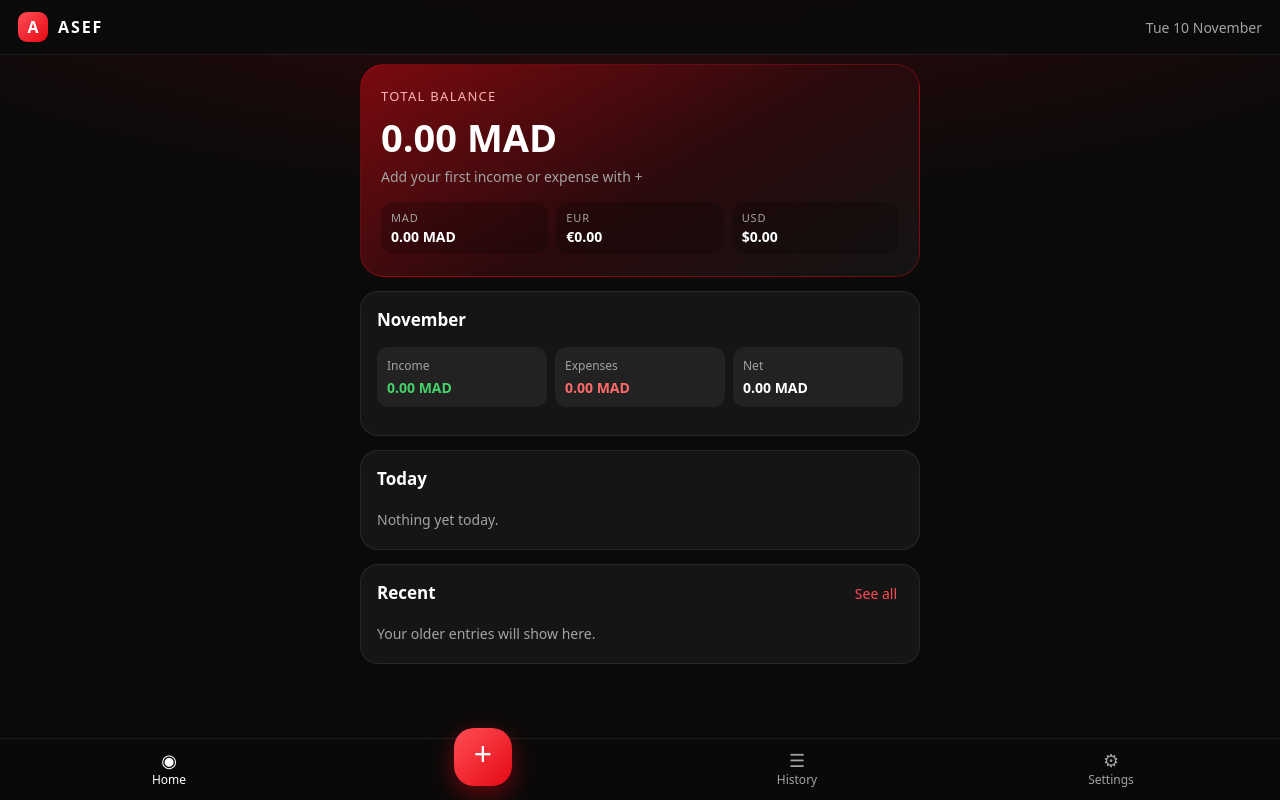
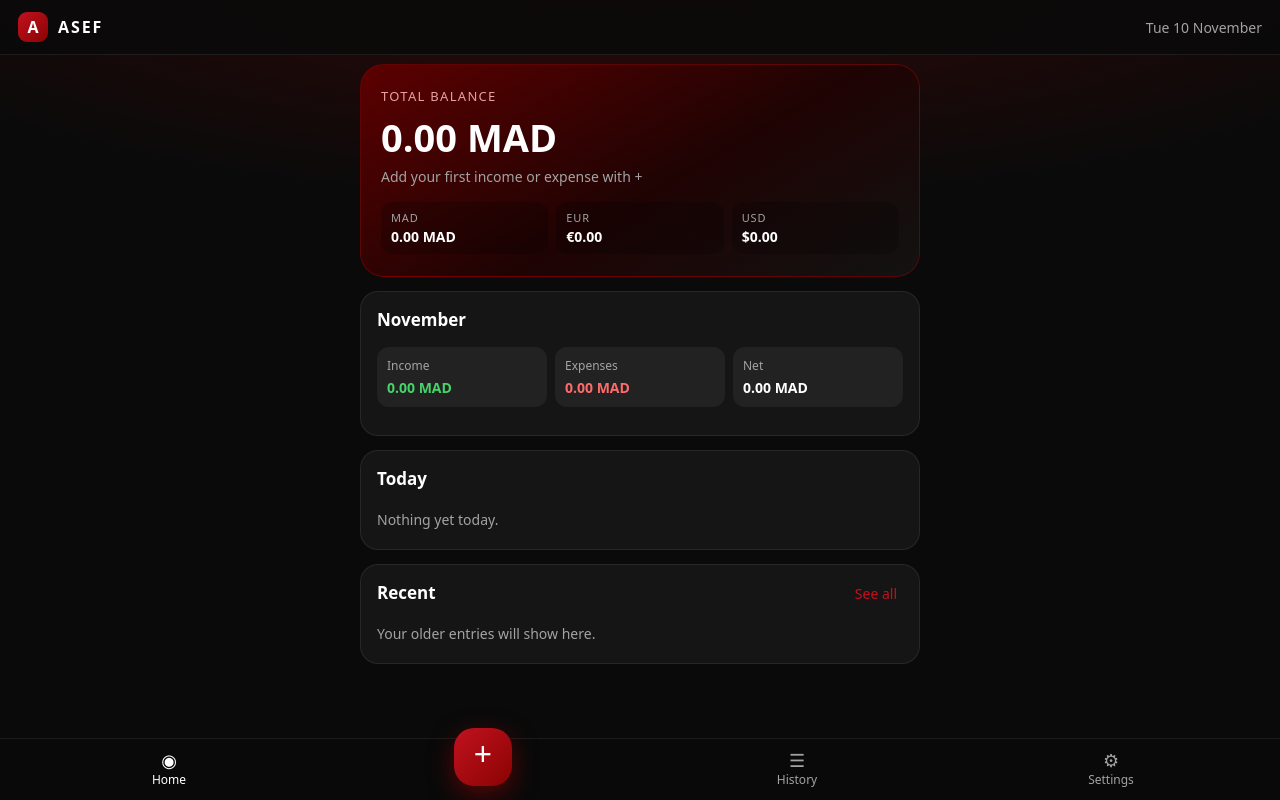
Before and after one commit to aelfqier/ASEF, a website: page www/index.html in a window 1280 px wide. Drawn offline with Linux system fonts and the light colour scheme.

Commit message:
Use a deeper blood red
Co-Authored-By: Claude Opus 5.5 <noreply@anthropic.com>
Claude-Session: https://claude.ai/code/session_01AQL5aJt6oLx9sQG6q9zE2x

```diff
--- a/www/css/app.css
+++ b/www/css/app.css
@@ -4,14 +4,14 @@
   --sa-bottom: max(env(safe-area-inset-bottom, 0px), var(--safe-area-inset-bottom, 0px));
   --font: system-ui, -apple-system, "Segoe UI", Roboto, sans-serif;
   --bg: #0a0a0a; --surface: #151515; --surface-2: #222222; --line: rgba(255,255,255,.08);
-  --fg: #ffffff; --muted: #a3a3a3; --gold: #e50914; --gold-2: #ff4d55;
+  --fg: #ffffff; --muted: #a3a3a3; --gold: #8a0303; --gold-2: #c1121f;
   --in: #46d369; --out: #ff6b6b; --radius: 18px;
   color-scheme: dark;
 }
 * { box-sizing: border-box; -webkit-tap-highlight-color: transparent; }
 html, body { margin: 0; background: var(--bg); color: var(--fg); font-family: var(--font); font-size: 16px; }
 body { padding: calc(var(--sa-top) + 64px) 16px calc(var(--sa-bottom) + 96px); min-height: 100vh;
-  background: radial-gradient(120% 60% at 50% -10%, rgba(229,9,20,.22), transparent 60%), var(--bg); }
+  background: radial-gradient(120% 60% at 50% -10%, rgba(138,3,3,.35), transparent 60%), var(--bg); }
 button { font: inherit; color: inherit; background: none; border: 0; cursor: pointer; }
 input, select { font: inherit; color: var(--fg); background: var(--surface-2); border: 1px solid var(--line); border-radius: 12px; padding: 10px 12px; min-width: 0; }
 input:focus, select:focus { outline: 2px solid var(--gold); outline-offset: 1px; }
@@ -29,8 +29,8 @@ main { max-width: 560px; margin: 0 auto; }
 .top-date { color: var(--muted); font-size: 14px; }
 
 .hero { padding: 22px 20px; border-radius: 24px; margin-bottom: 14px;
-  background: linear-gradient(150deg, #7a0a10, #2a0a0c 55%, #141414); border: 1px solid rgba(229,9,20,.35); }
-.hero-label { color: #ffb3b6; font-size: 13px; text-transform: uppercase; letter-spacing: .1em; }
+  background: linear-gradient(150deg, #5c0000, #1f0303 55%, #121212); border: 1px solid rgba(138,3,3,.6); }
+.hero-label { color: #e8a0a0; font-size: 13px; text-transform: uppercase; letter-spacing: .1em; }
 .hero-amount { font-size: 38px; font-weight: 800; margin: 6px 0 4px; font-variant-numeric: tabular-nums; }
 .hero-sub { color: var(--muted); font-size: 14px; }
 .cur-row { display: flex; gap: 8px; margin-top: 16px; flex-wrap: wrap; }
@@ -86,7 +86,7 @@ h3.sub { font-size: 13px; color: var(--muted); text-transform: uppercase; letter
 
 .btn { background: var(--gold); color: #ffffff; font-weight: 800; padding: 12px 20px; border-radius: 14px; }
 .btn.small { padding: 8px 14px; }
-.btn.ghost { background: transparent; color: var(--gold-2); border: 1px solid rgba(229,9,20,.55); }
+.btn.ghost { background: transparent; color: var(--gold-2); border: 1px solid rgba(193,18,31,.6); }
 .btn.danger.ghost { color: var(--out); border-color: rgba(255,122,107,.4); }
 
 .tabs { position: fixed; inset: auto 0 0; z-index: 5; display: grid; grid-template-columns: 1fr 1fr 1fr 1fr; align-items: center;
@@ -95,7 +95,7 @@ h3.sub { font-size: 13px; color: var(--muted); text-transform: uppercase; letter
 .tabs button.on { color: var(--fg); }
 .ti { font-size: 18px; line-height: 1; }
 .tabs .add-btn { order: 2; justify-self: center; width: 58px; height: 58px; border-radius: 20px; margin-top: -26px; font-size: 32px; font-weight: 400; color: #ffffff;
-  background: linear-gradient(135deg, var(--gold-2), var(--gold)); box-shadow: 0 8px 24px rgba(229,9,20,.45); }
+  background: linear-gradient(135deg, var(--gold-2), var(--gold)); box-shadow: 0 8px 24px rgba(138,3,3,.6); }
 .tabs [data-go="home"] { order: 1; } .tabs [data-go="history"] { order: 3; } .tabs [data-go="settings"] { order: 4; }
 
 .sheet { width: 100%; max-width: 560px; margin: auto auto 0; border: 0; padding: 18px 16px calc(var(--sa-bottom) + 18px); border-radius: 24px 24px 0 0;
```
